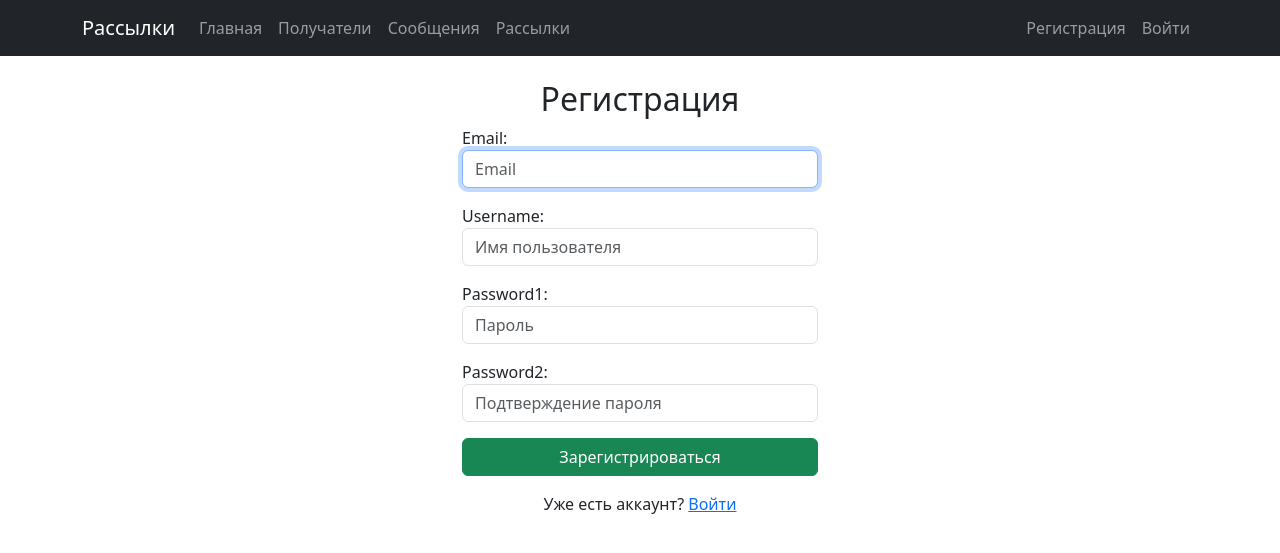
After one commit to evgen1246/Mailing, a Django app: page /register/ in a window 1280 px wide. The commit adds this page. Shown: the top 553 px of the page. Run offline with Django 5.2, Linux system fonts and the light colour scheme.

Commit message:
Регистрация и аутентификация пользователей

```diff
--- a/config/settings.py
+++ b/config/settings.py
@@ -109,10 +109,10 @@ AUTH_USER_MODEL = "users.User"
 
 LOGIN_REDIRECT_URL = "/"
 LOGOUT_REDIRECT_URL = "/"
-LOGIN_URL = "/users/login/"
+LOGIN_URL = "/login/"
 
 
-
+MAIL_BACKEND = "django.core.mail.backends.console.EmailBackend"
 EMAIL_HOST = "smtp.yandex.ru"
 EMAIL_PORT = 465
 EMAIL_HOST_USER = os.getenv("EMAIL_HOST_USER")
--- a/config/urls.py
+++ b/config/urls.py
@@ -5,7 +5,7 @@ from django.conf.urls.static import static
 
 urlpatterns = [
     path("admin/", admin.site.urls),
-    path("users/", include("users.urls")),
+    path("", include("users.urls")),
     path("", include("mailing.urls")),
 ]
 
--- a/templates/base.html
+++ b/templates/base.html
@@ -21,6 +21,7 @@
                     <span class="nav-link text-light">{{ user.email }}</span>
                     <a class="nav-link" href="{% url 'users:logout' %}">Выйти</a>
                 {% else %}
+                    <a class="nav-link" href="{% url 'users:register' %}">Регистрация</a>
                     <a class="nav-link" href="{% url 'users:login' %}">Войти</a>
                 {% endif %}
             </div>
--- a/users/admin.py
+++ b/users/admin.py
@@ -5,7 +5,7 @@ from .models import User
 
 @admin.register(User)
 class CustomUserAdmin(UserAdmin):
-    list_display = ("email", "username", "first_name", "last_name", "is_staff", "is_active")
+    list_display = ("id", "email", "username", "is_staff", "is_active")
     list_filter = ("is_staff", "is_active", "is_superuser")
     search_fields = ("email", "username", "first_name", "last_name")
     ordering = ("email",)
--- /dev/null
+++ b/users/forms.py
@@ -0,0 +1,55 @@
+from django import forms
+from django.contrib.auth.forms import UserCreationForm, UserChangeForm, AuthenticationForm
+from django.contrib.auth import get_user_model
+from django.core.exceptions import ValidationError
+
+User = get_user_model()
+
+
+class CustomUserCreationForm(UserCreationForm):
+    """Форма регистрации"""
+    email = forms.EmailField(
+        required=True,
+        widget=forms.EmailInput(attrs={"class": "form-control", "placeholder": "Email"})
+    )
+    username = forms.CharField(
+        required=False,
+        widget=forms.TextInput(attrs={"class": "form-control", "placeholder": "Имя пользователя"})
+    )
+    password1 = forms.CharField(
+        widget=forms.PasswordInput(attrs={"class": "form-control", "placeholder": "Пароль"})
+    )
+    password2 = forms.CharField(
+        widget=forms.PasswordInput(attrs={"class": "form-control", "placeholder": "Подтверждение пароля"})
+    )
+
+    class Meta:
+        model = User
+        fields = ("email", "username", "password1", "password2")
+
+    def clean_email(self):
+        email = self.cleaned_data.get("email")
+        if User.objects.filter(email=email).exists():
+            raise ValidationError("Пользователь с таким email уже существует.")
+        return email
+
+    def save(self, commit=True):
+        user = super().save(commit=False)
+        user.email = self.cleaned_data["email"]
+        if not user.username:
+            user.username = user.email
+        if commit:
+            user.save()
+        return user
+
+
+class CustomAuthenticationForm(AuthenticationForm):
+    """Форма входа"""
+    username = forms.EmailField(
+        label="Email",
+        widget=forms.EmailInput(attrs={"class": "form-control", "placeholder": "Email"})
+    )
+    password = forms.CharField(
+        label="Пароль",
+        widget=forms.PasswordInput(attrs={"class": "form-control", "placeholder": "Пароль"})
+    )
--- a/users/models.py
+++ b/users/models.py
@@ -1,11 +1,10 @@
+from django.contrib.auth.base_user import BaseUserManager
 from django.contrib.auth.models import AbstractUser
 from django.db import models
 
 
 class User(AbstractUser):
-    """
-    Кастомная модель пользователя
-    """
+    """ Кастомная модель пользователя"""
     email = models.EmailField(
         unique=True,
         verbose_name="Email",
@@ -25,7 +24,7 @@ class User(AbstractUser):
     )
 
     USERNAME_FIELD = "email"
-    REQUIRED_FIELDS = ["username"]
+    REQUIRED_FIELDS = []
 
     class Meta:
         verbose_name = "Пользователь"
--- /dev/null
+++ b/users/templates/users/register.html
@@ -0,0 +1,19 @@
+{% extends 'base.html' %}
+
+{% block title %}Регистрация{% endblock %}
+
+{% block content %}
+<div class="row justify-content-center">
+    <div class="col-md-4">
+        <h2 class="text-center">Регистрация</h2>
+        <form method="post">
+            {% csrf_token %}
+            {{ form.as_p }}
+            <button type="submit" class="btn btn-success w-100">Зарегистрироваться</button>
+        </form>
+        <p class="mt-3 text-center">
+            Уже есть аккаунт? <a href="{% url 'users:login' %}">Войти</a>
+        </p>
+    </div>
+</div>
+{% endblock %}
--- a/users/urls.py
+++ b/users/urls.py
@@ -1,10 +1,13 @@
 from django.contrib.auth.views import LogoutView, LoginView
 from django.urls import path
 from .apps import UsersConfig
+from . import views
+
 
 app_name = UsersConfig.name
 
 urlpatterns = [
     path("login/", LoginView.as_view(template_name="users/login.html"), name="login"),
     path("logout/", LogoutView.as_view(next_page="/"), name="logout"),
+    path("register/", views.RegisterView.as_view(), name="register"),
 ]
--- a/users/views.py
+++ b/users/views.py
@@ -1,3 +1,50 @@
-from django.shortcuts import render
+from django.views.generic import CreateView
+from django.urls import reverse_lazy
+from django.contrib.auth.views import LoginView, LogoutView
+from django.contrib import messages
+from django.core.mail import send_mail
+from django.conf import settings
+from .forms import CustomUserCreationForm, CustomAuthenticationForm
+from .models import User
 
-# Create your views here.
+
+class RegisterView(CreateView):
+    model = User
+    form_class = CustomUserCreationForm
+    template_name = "users/register.html"
+    success_url = reverse_lazy("users:login")
+
+    def form_valid(self, form):
+        response = super().form_valid(form)
+
+        # Отправка приветственного письма
+        try:
+            send_mail(
+                subject="Добро пожаловать!",
+                message=f"Здравствуйте, {self.object.email}!\n\n"
+                        f"Вы успешно зарегистрировались в сервисе рассылок.\n\n"
+                        f"С уважением,\nКоманда проекта",
+                from_email=settings.DEFAULT_FROM_EMAIL,
+                recipient_list=[self.object.email],
+                fail_silently=True,
+            )
+        except Exception:
+            pass
+
+        messages.success(self.request, "Регистрация прошла успешно! Войдите в систему.")
+        return response
+
+
+class CustomLoginView(LoginView):
+    form_class = CustomAuthenticationForm
+    template_name = "users/login.html"
+
+    def form_valid(self, form):
+        messages.success(self.request, "Вы успешно вошли!")
+        return super().form_valid(form)
+
+
+class CustomLogoutView(LogoutView):
+    def get(self, request, *args, **kwargs):
+        messages.success(request, "Вы вышли из системы.")
+        return super().get(request, *args, **kwargs)
```
Also changed, not shown: users/templates/users/login.html (added, +19 -0 lines), mailing/migrations/0001_initial.py (deleted), mailing/migrations/0002_mailing_end_time_mailing_start_time_and_more.py (deleted), mailing/migrations/0003_mailingattempt.py (deleted), users/migrations/0001_initial.py (deleted).
